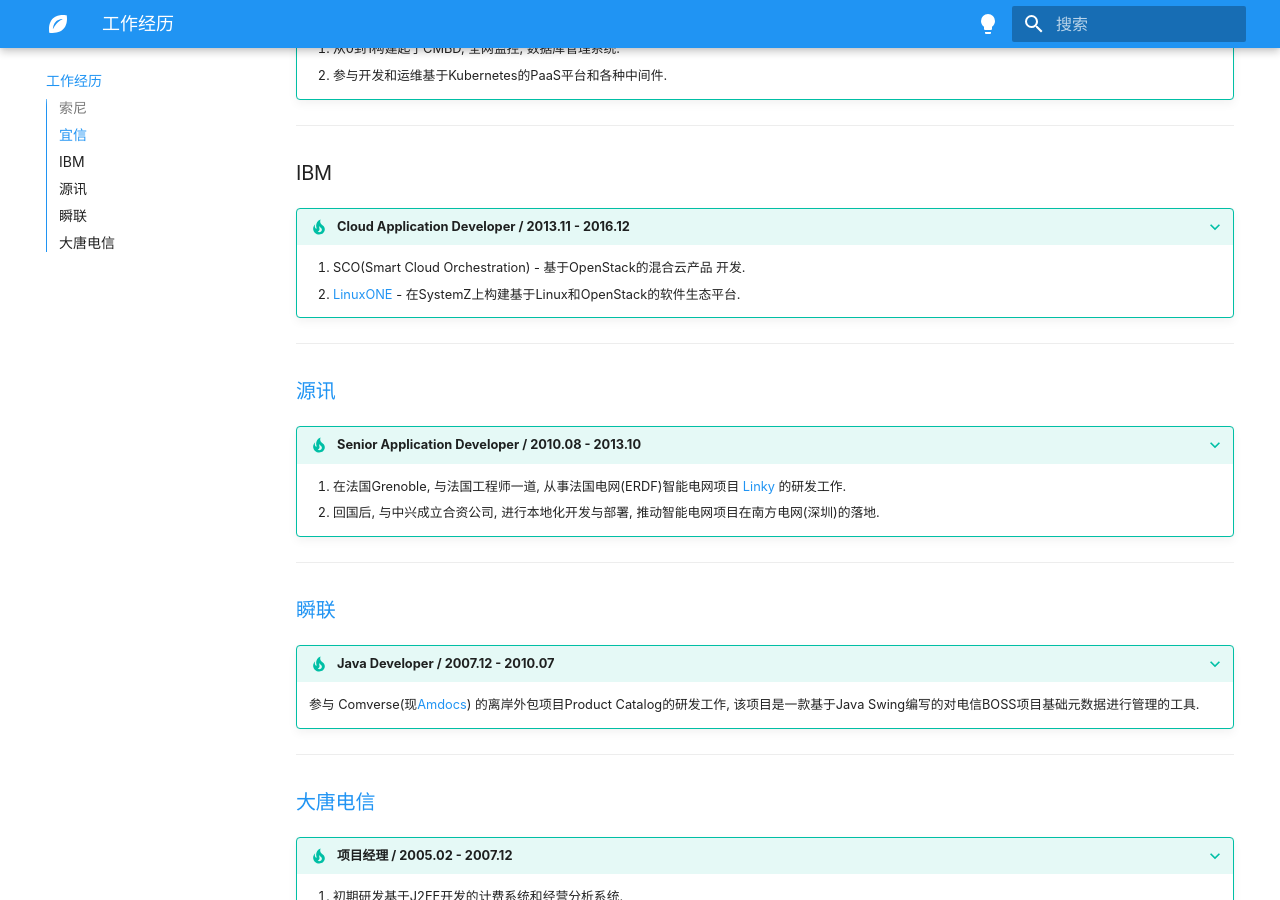
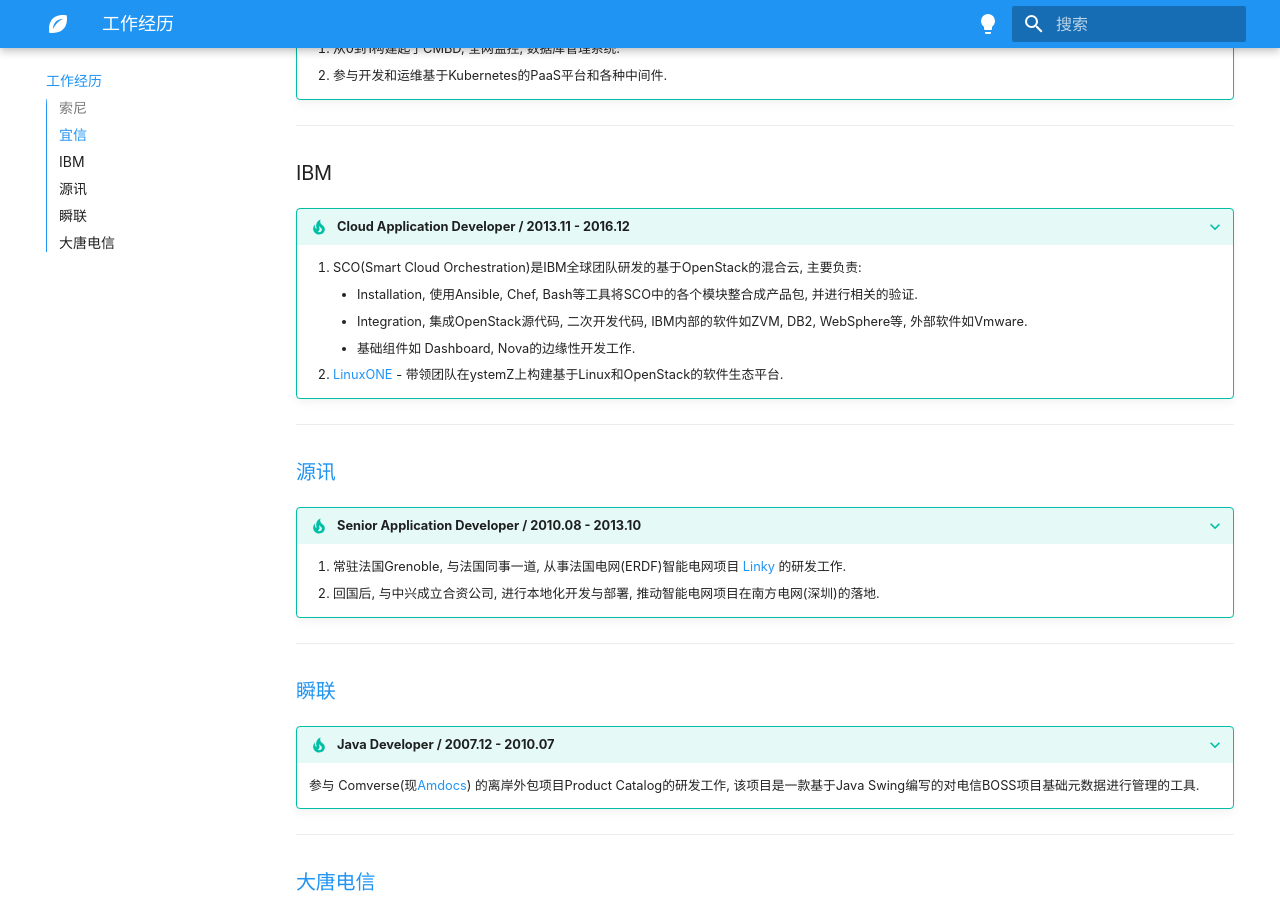
Before and after one commit to zou-zhicheng/cv-common, an MkDocs documentation site: the page built from docs/experience.md, in a window 1280 px wide and 900 px high, scrolled down 594 px. Built offline with MkDocs 1.6.1 and Material for MkDocs 9.7.7, drawn with Linux system fonts in a browser that asks for light colours; some web fonts are replaced.

Commit message:
持续优化

```diff
--- a/docs/experience.md
+++ b/docs/experience.md
@@ -27,14 +27,17 @@
 
 # IBM
 ???+ tip "Cloud Application Developer / 2013.11 - 2016.12"
-    1. SCO(Smart Cloud Orchestration) - 基于OpenStack的混合云产品 开发.
-    2. [LinuxONE](https://www.ibm.com/cn-zh/linuxone) - 在SystemZ上构建基于Linux和OpenStack的软件生态平台.
+    1. SCO(Smart Cloud Orchestration)是IBM全球团队研发的基于OpenStack的混合云, 主要负责:
+        - Installation, 使用Ansible, Chef, Bash等工具将SCO中的各个模块整合成产品包, 并进行相关的验证.
+        - Integration, 集成OpenStack源代码, 二次开发代码, IBM内部的软件如ZVM, DB2, WebSphere等, 外部软件如Vmware.
+        - 基础组件如 Dashboard, Nova的边缘性开发工作.
+    2. [LinuxONE](https://www.ibm.com/cn-zh/linuxone) - 带领团队在ystemZ上构建基于Linux和OpenStack的软件生态平台.
 
 ---
 
 # [源讯](https://atos.net/en/)
 ???+ tip "Senior Application Developer / 2010.08 - 2013.10"
-    1. 在法国Grenoble, 与法国工程师一道, 从事法国电网(ERDF)智能电网项目 [Linky](https://particulier.edf.fr/en/home/contract-and-consumption/meter/linky-meter.html) 的研发工作.
+    1. 常驻法国Grenoble, 与法国同事一道, 从事法国电网(ERDF)智能电网项目 [Linky](https://particulier.edf.fr/en/home/contract-and-consumption/meter/linky-meter.html) 的研发工作.
     2. 回国后, 与中兴成立合资公司, 进行本地化开发与部署, 推动智能电网项目在南方电网(深圳)的落地.
 
 ---
```
Also changed, not shown: CodeCV.md (+11 -8 lines), docs/projects.md (+7 -5 lines), 1 other file.
